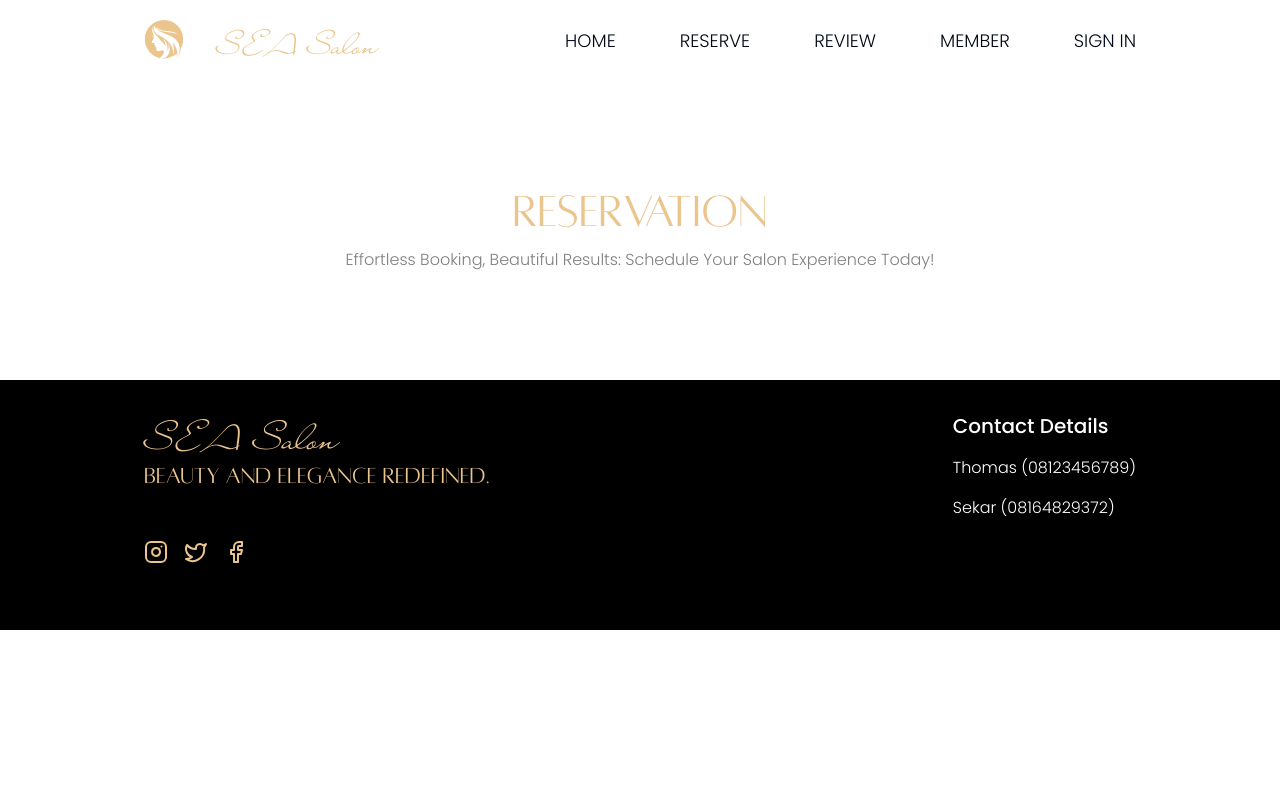
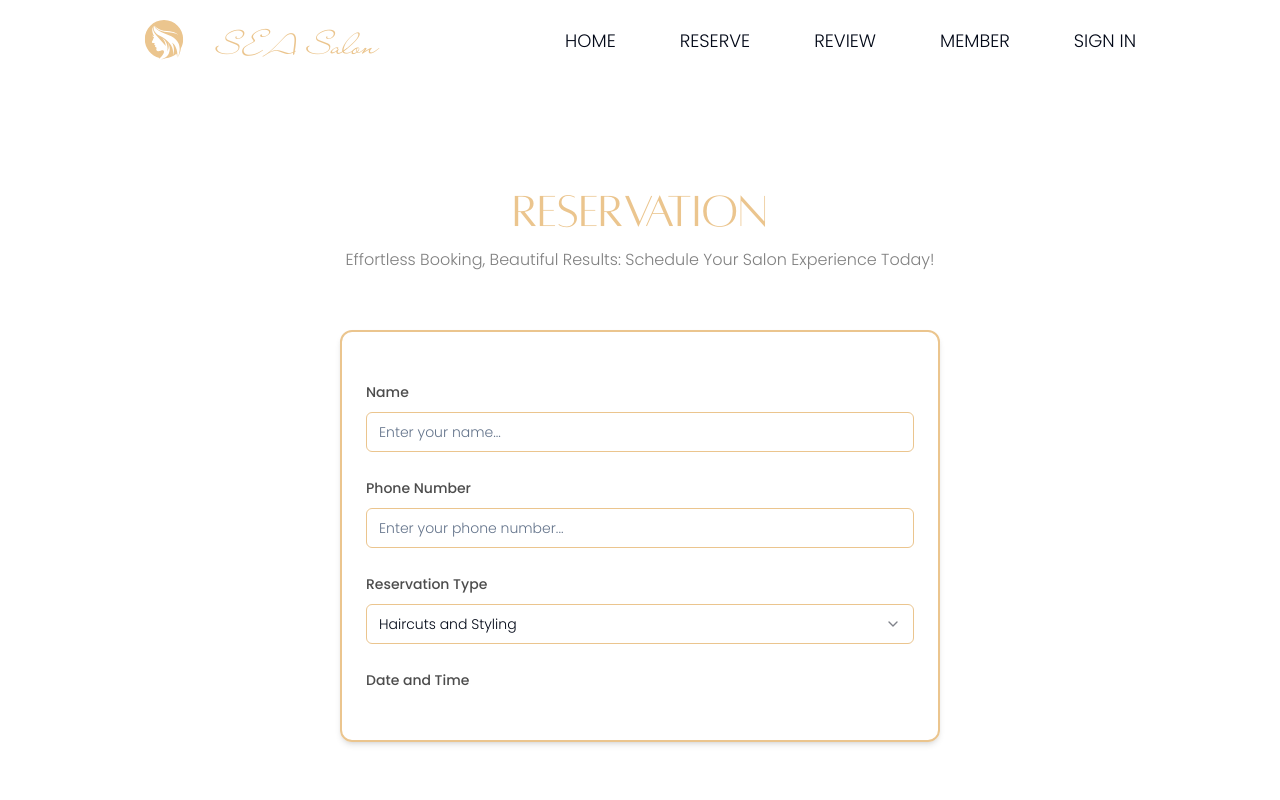
Before and after one commit to AtqiyaHaydar/SEASalon, a Next.js app: page /reserve in a window 1280 px wide. Shown: the top 800 px of the page. Built offline with nearby package versions, Linux system fonts and the light colour scheme.

Commit message:
feat: add reservation form:

```diff
--- a/app/reserve/page.tsx
+++ b/app/reserve/page.tsx
@@ -1,3 +1,5 @@
+"use client"
+
 import React from 'react'
 
 import { useForm } from 'react-hook-form';
@@ -10,18 +12,114 @@
   FormLabel,
   FormMessage,
 } from "@/components/ui/form"
+import {
+  Select,
+  SelectContent,
+  SelectItem,
+  SelectTrigger,
+  SelectValue,
+} from "@/components/ui/select"
+import { zodResolver } from '@hookform/resolvers/zod';
+import { reservationSchema } from '@/lib/schema';
+import { Input } from '@/components/ui/input';
 
 const page = () => {
+  const form = useForm<z.infer<typeof reservationSchema>>({
+    resolver: zodResolver(reservationSchema),
+    defaultValues: {
+      name: "",
+      phoneNumber: "",
+      serviceType: "Haircuts and Styling",
+      dateAndTime: new Date(),
+    }
+  })
+
+  const onSubmit = (values: z.infer<typeof reservationSchema>) => {
+    console.log(values)
+  }
+
   return (
     <>
       <div className='h-[200px] md:h-[300px] w-full mt-[80px] flex items-center justify-center gap-y-3 flex-col'>
         <h1 className='font-alta text-3xl md:text-5xl text-center text-gold'>Reservation</h1>
-        <h3 className='text-black/50'>
+        <h3 className='text-black/50 text-center'>
         Effortless Booking, Beautiful Results: Schedule Your Salon Experience Today!
         </h3>
       </div>
-      <div>
+      <div className='wrapper flex justify-center'>
+        <Form {...form}>
+          <form className=' shadow-md space-y-6 border-2 w-full md:w-[600px] border-gold rounded-xl mb-20 py-12 px-6 md:translate-y-[-50px]' onSubmit={form.handleSubmit(onSubmit)}>
+            <FormField
+              control={form.control}
+              name="name"
+              render={({ field }) => (
+                <FormItem>
+                  <FormLabel className='text-black/70'>
+                    Name
+                  </FormLabel>
+                  <FormControl>
+                    <Input placeholder='Enter your name...' {...field} className='border-gold focus-visible:ring-transparent' />
+                  </FormControl>
+                  <FormMessage />
+                </FormItem>
+              )}
+            />
+            <FormField
+              control={form.control}
+              name="phoneNumber"
+              render={({ field }) => (
+                <FormItem>
+                  <FormLabel className='text-black/70'>
+                    Phone Number
+                  </FormLabel>
+                  <FormControl>
+                    <Input placeholder='Enter your phone number...' {...field} className='border-gold focus-visible:ring-transparent' />
+                  </FormControl>
+                  <FormMessage />
+                </FormItem>
+              )}
+            />
+            <FormField
+              control={form.control}
+              name="serviceType"
+              render={({ field }) => (
+                <FormItem>
+                  <FormLabel className='text-black/70'>
+                    Reservation Type
+                  </FormLabel>
+                  <FormControl>
+                  <Select onValueChange={field.onChange} defaultValue={field.value}>
+                    <FormControl>
+                      <SelectTrigger className='border-gold focus-visible:ring-transparent'>
+                        <SelectValue placeholder="Select a service type" />
+                      </SelectTrigger>
+                    </FormControl>
+                    <SelectContent className='border-gold'>
+                      <SelectItem value="Haircuts and Styling">Haircuts and Styling</SelectItem>
+                      <SelectItem value="Manicure and Pedicure">Manicure and Pedicure</SelectItem>
+                      <SelectItem value="Facial Treatments">Facial Treatments</SelectItem>
+                    </SelectContent>
+                  </Select>
+                  </FormControl>
+                </FormItem>
+              )}
+            />
+            <FormField
+              control={form.control}
+              name="dateAndTime"
+              render={({ field }) => (
+                <FormItem>
+                  <FormLabel className='text-black/70'>
+                    Date and Time
+                  </FormLabel>
+                  <FormControl>
 
+                  </FormControl>
+                </FormItem>
+              )}
+            />
+          </form>
+        </Form>
       </div>
     </>
   )
--- a/app/review/page.tsx
+++ b/app/review/page.tsx
@@ -1,7 +1,7 @@
 "use client"
 
 import { Button } from '@/components/ui/button';
-import { Card, CardContent, CardDescription, CardHeader } from '@/components/ui/card';
+import { Card, CardContent, CardHeader } from '@/components/ui/card';
 import { Dialog, DialogClose, DialogContent, DialogTrigger } from '@/components/ui/dialog';
 import { customerReviewSchema } from '@/lib/schema';
 import { zodResolver } from '@hookform/resolvers/zod';
--- /dev/null
+++ b/components/ui/select.tsx
@@ -0,0 +1,160 @@
+"use client"
+
+import * as React from "react"
+import * as SelectPrimitive from "@radix-ui/react-select"
+import { Check, ChevronDown, ChevronUp } from "lucide-react"
+
+import { cn } from "@/lib/utils"
+
+const Select = SelectPrimitive.Root
+
+const SelectGroup = SelectPrimitive.Group
+
+const SelectValue = SelectPrimitive.Value
+
+const SelectTrigger = React.forwardRef<
+  React.ElementRef<typeof SelectPrimitive.Trigger>,
+  React.ComponentPropsWithoutRef<typeof SelectPrimitive.Trigger>
+>(({ className, children, ...props }, ref) => (
+  <SelectPrimitive.Trigger
+    ref={ref}
+    className={cn(
+      "flex h-10 w-full items-center justify-between rounded-md border border-input bg-background px-3 py-2 text-sm ring-offset-background placeholder:text-muted-foreground focus:outline-none focus:ring-2 focus:ring-ring focus:ring-offset-2 disabled:cursor-not-allowed disabled:opacity-50 [&>span]:line-clamp-1",
+      className
+    )}
+    {...props}
+  >
+    {children}
+    <SelectPrimitive.Icon asChild>
+      <ChevronDown className="h-4 w-4 opacity-50" />
+    </SelectPrimitive.Icon>
+  </SelectPrimitive.Trigger>
+))
+SelectTrigger.displayName = SelectPrimitive.Trigger.displayName
+
+const SelectScrollUpButton = React.forwardRef<
+  React.ElementRef<typeof SelectPrimitive.ScrollUpButton>,
+  React.ComponentPropsWithoutRef<typeof SelectPrimitive.ScrollUpButton>
+>(({ className, ...props }, ref) => (
+  <SelectPrimitive.ScrollUpButton
+    ref={ref}
+    className={cn(
+      "flex cursor-default items-center justify-center py-1",
+      className
+    )}
+    {...props}
+  >
+    <ChevronUp className="h-4 w-4" />
+  </SelectPrimitive.ScrollUpButton>
+))
+SelectScrollUpButton.displayName = SelectPrimitive.ScrollUpButton.displayName
+
+const SelectScrollDownButton = React.forwardRef<
+  React.ElementRef<typeof SelectPrimitive.ScrollDownButton>,
+  React.ComponentPropsWithoutRef<typeof SelectPrimitive.ScrollDownButton>
+>(({ className, ...props }, ref) => (
+  <SelectPrimitive.ScrollDownButton
+    ref={ref}
+    className={cn(
+      "flex cursor-default items-center justify-center py-1",
+      className
+    )}
+    {...props}
+  >
+    <ChevronDown className="h-4 w-4" />
+  </SelectPrimitive.ScrollDownButton>
+))
+SelectScrollDownButton.displayName =
+  SelectPrimitive.ScrollDownButton.displayName
+
+const SelectContent = React.forwardRef<
+  React.ElementRef<typeof SelectPrimitive.Content>,
+  React.ComponentPropsWithoutRef<typeof SelectPrimitive.Content>
+>(({ className, children, position = "popper", ...props }, ref) => (
+  <SelectPrimitive.Portal>
+    <SelectPrimitive.Content
+      ref={ref}
+      className={cn(
+        "relative z-50 max-h-96 min-w-[8rem] overflow-hidden rounded-md border bg-popover text-popover-foreground shadow-md data-[state=open]:animate-in data-[state=closed]:animate-out data-[state=closed]:fade-out-0 data-[state=open]:fade-in-0 data-[state=closed]:zoom-out-95 data-[state=open]:zoom-in-95 data-[side=bottom]:slide-in-from-top-2 data-[side=left]:slide-in-from-right-2 data-[side=right]:slide-in-from-left-2 data-[side=top]:slide-in-from-bottom-2",
+        position === "popper" &&
+          "data-[side=bottom]:translate-y-1 data-[side=left]:-translate-x-1 data-[side=right]:translate-x-1 data-[side=top]:-translate-y-1",
+        className
+      )}
+      position={position}
+      {...props}
+    >
+      <SelectScrollUpButton />
+      <SelectPrimitive.Viewport
+        className={cn(
+          "p-1",
+          position === "popper" &&
+            "h-[var(--radix-select-trigger-height)] w-full min-w-[var(--radix-select-trigger-width)]"
+        )}
+      >
+        {children}
+      </SelectPrimitive.Viewport>
+      <SelectScrollDownButton />
+    </SelectPrimitive.Content>
+  </SelectPrimitive.Portal>
+))
+SelectContent.displayName = SelectPrimitive.Content.displayName
+
+const SelectLabel = React.forwardRef<
+  React.ElementRef<typeof SelectPrimitive.Label>,
+  React.ComponentPropsWithoutRef<typeof SelectPrimitive.Label>
+>(({ className, ...props }, ref) => (
+  <SelectPrimitive.Label
+    ref={ref}
+    className={cn("py-1.5 pl-8 pr-2 text-sm font-semibold", className)}
+    {...props}
+  />
+))
+SelectLabel.displayName = SelectPrimitive.Label.displayName
+
+const SelectItem = React.forwardRef<
+  React.ElementRef<typeof SelectPrimitive.Item>,
+  React.ComponentPropsWithoutRef<typeof SelectPrimitive.Item>
+>(({ className, children, ...props }, ref) => (
+  <SelectPrimitive.Item
+    ref={ref}
+    className={cn(
+      "relative flex w-full cursor-default select-none items-center rounded-sm py-1.5 pl-8 pr-2 text-sm outline-none focus:bg-accent focus:text-accent-foreground data-[disabled]:pointer-events-none data-[disabled]:opacity-50",
+      className
+    )}
+    {...props}
+  >
+    <span className="absolute left-2 flex h-3.5 w-3.5 items-center justify-center">
+      <SelectPrimitive.ItemIndicator>
+        <Check className="h-4 w-4" />
+      </SelectPrimitive.ItemIndicator>
+    </span>
+
+    <SelectPrimitive.ItemText>{children}</SelectPrimitive.ItemText>
+  </SelectPrimitive.Item>
+))
+SelectItem.displayName = SelectPrimitive.Item.displayName
+
+const SelectSeparator = React.forwardRef<
+  React.ElementRef<typeof SelectPrimitive.Separator>,
+  React.ComponentPropsWithoutRef<typeof SelectPrimitive.Separator>
+>(({ className, ...props }, ref) => (
+  <SelectPrimitive.Separator
+    ref={ref}
+    className={cn("-mx-1 my-1 h-px bg-muted", className)}
+    {...props}
+  />
+))
+SelectSeparator.displayName = SelectPrimitive.Separator.displayName
+
+export {
+  Select,
+  SelectGroup,
+  SelectValue,
+  SelectTrigger,
+  SelectContent,
+  SelectLabel,
+  SelectItem,
+  SelectSeparator,
+  SelectScrollUpButton,
+  SelectScrollDownButton,
+}
--- a/package.json
+++ b/package.json
@@ -13,6 +13,7 @@
     "@prisma/client": "^5.15.1",
     "@radix-ui/react-dialog": "^1.1.1",
     "@radix-ui/react-label": "^2.1.0",
+    "@radix-ui/react-select": "^2.1.1",
     "@radix-ui/react-slot": "^1.1.0",
     "aos": "^2.3.4",
     "class-variance-authority": "^0.7.0",
```
Also changed, not shown: 1 other file (tests, documents, lock files or other folders).
